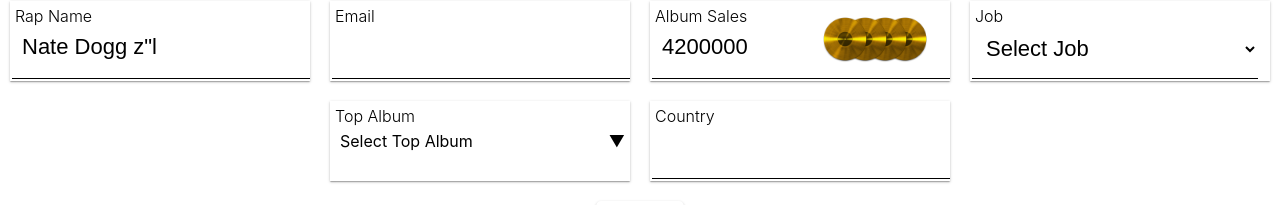
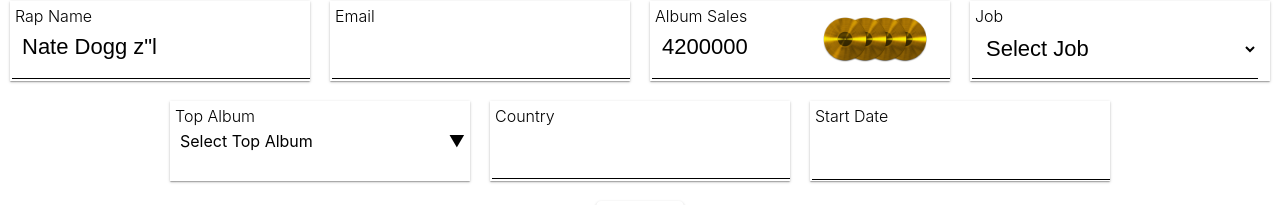
Before and after one commit to nikfrank/react-workshop-snoop, a React (Create React App) app: page / in a window 1280 px wide. Shown: the part 129-334 px from the top of the page. Built offline with nearby package versions, Linux system fonts and the light colour scheme.

Commit message:
finish notes on main dev of workshop

```diff
--- a/package.json
+++ b/package.json
@@ -4,6 +4,7 @@
   "private": true,
   "dependencies": {
     "react": "^16.8.6",
+    "react-datepicker": "^2.5.0",
     "react-dom": "^16.8.6"
   },
   "devDependencies": {
--- a/src/App.css
+++ b/src/App.css
@@ -334,3 +334,18 @@
 ul.selectable-countries li:hover {
   background-color: #eee;
 }
+
+.card .react-datepicker-popper {
+  z-index: 40;
+}
+
+.date-input-container input {
+  height: 60px;
+  width: 286px;
+  top: 0;
+}
+
+.date-input-container:focus-within span.title {
+  color: green;
+  font-size: 12px;
+}
--- a/src/App.js
+++ b/src/App.js
@@ -1,5 +1,9 @@
 import React, { Component } from 'react';
 import './App.css';
+
+
+import DatePicker from 'react-datepicker';
+import 'react-datepicker/dist/react-datepicker.css';
 
 import emailRegex from './emailRegex';
 import goldRecord from './goldRecord.png';
@@ -66,6 +70,8 @@
   })
 
   selectCountry = country => this.setState({ country, selectableCountries: [], countryQuery: country })
+
+  setStartDate = startDate => this.setState({ startDate })
 
   render(){
     return (
@@ -164,8 +170,8 @@
             )}
           </div>
 
-          <div className="card swanky-input-container">
-            <div className="country-dropdown-base">
+          <div className='card swanky-input-container'>
+            <div className='country-dropdown-base'>
               <input value={this.state.countryQuery} onChange={this.setCountryQuery}/>
               <span className='title'>Country</span>
               {this.state.selectableCountries.length ? (
@@ -183,6 +189,10 @@
             </div>
           </div>
 
+          <div className='card date-input-container swanky-input-container'>
+            <DatePicker selected={this.state.startDate} onChange={this.setStartDate}/>
+            <span className='title'>Start Date</span>
+          </div>
 
           <div className='done-container'>
             <button onClick={this.done} className='done-button'> Done </button>
```
Also changed, not shown: 2 other files (tests, documents, lock files or other folders).
